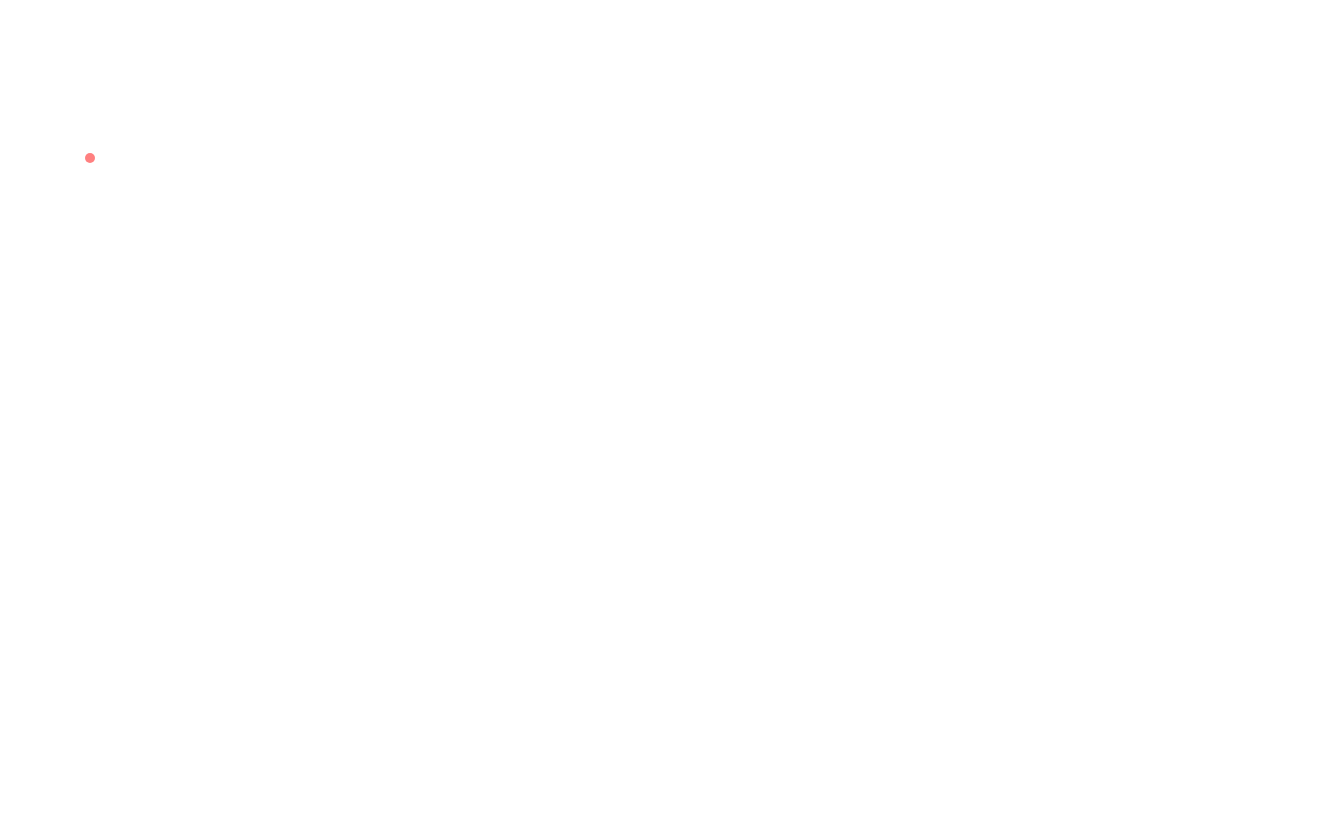
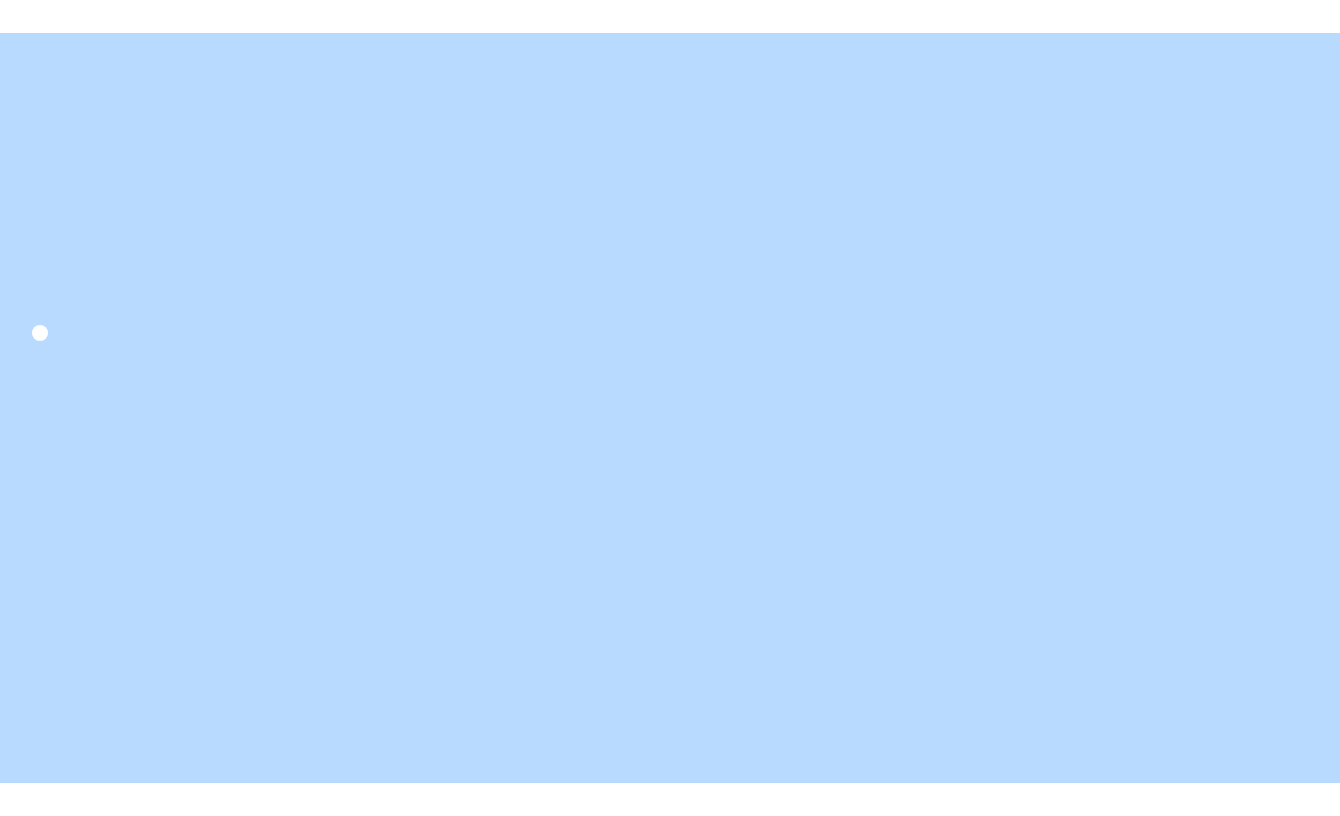
Before and after one commit to imsuji16/Personal-Testing-Environment, a plain HTML site: page points.html in a window 1280 px wide. Shown: the whole page, 1340 px wide, since content can reach past the window. Drawn offline with Linux system fonts and the light colour scheme.

Commit message:
Refactor canvas setup and implement physics for point movement

```diff
--- a/points.html
+++ b/points.html
@@ -8,8 +8,8 @@
 </head>
 <body>
     <div class="canvas-container">
-        <canvas id="myCanvas" width="1300" height="500"></canvas>
+        <canvas id="myCanvas" width="1400" height="750"></canvas>
     </div>
-    <script src="script.js"></script>
+    <script src="test.js"></script>
 </body>
 </html>
--- a/script.js
+++ b/script.js
@@ -1,5 +1,8 @@
 function drawPoint(x,y) {
-    ctx.clearRect(0, 0, myCanvas.clientWidth, myCanvas.clientHeight);
+
+    ctx.strokeStyle = "rgba(214, 224, 243, 1)";
+    ctx.lineWidth = 20;
+    ctx.strokeRect(0, 0, myCanvas.clientWidth, myCanvas.clientHeight);
     ctx.beginPath();
     ctx.arc(x, y, 5, 0, Math.PI * 2);
     ctx.fillStyle = "rgba(255, 128, 128, 1)";
@@ -11,11 +14,12 @@ let pointX = 100;
 let pointY = 100;
 let isDragging = false;
 let offsetX, offsetY;
+let pointYVelocity = 0;
+let pointXVelocity = 0;
+let gravity = 1;
 
 const myCanvas = document.getElementById("myCanvas");
 const ctx = myCanvas.getContext("2d");
-ctx.fillStyle = "rgba(240, 240, 240, 1)";
-ctx.fillRect(0, 0, myCanvas.clientWidth, myCanvas.clientHeight);
 drawPoint(pointX, pointY);
 
 myCanvas.addEventListener('mousedown', (e) => {
@@ -43,3 +47,6 @@ myCanvas.addEventListener('mousemove', (e) => {
 myCanvas.addEventListener('mouseup', () => {
     isDragging = false;
 });
+
+pointX += pointXVelocity;
+pointY += pointYVelocity;
--- a/styles.css
+++ b/styles.css
@@ -2,5 +2,5 @@
  display: flex;
  justify-content: center;
  align-items: center;
- height: 75vh;
+ height: 100vh;
 }
--- /dev/null
+++ b/test.js
@@ -0,0 +1,36 @@
+let X = 100;
+let Y = 100;
+let XV = 0;
+let YV = 0;
+let gravity = 0.7
+
+function draw() {
+    ctx.clearRect(0, 0, myCanvas.clientWidth, myCanvas.clientHeight);
+    ctx.fillStyle = "rgba(185, 218, 255, 1)";
+    ctx.fillRect(0, 0, myCanvas.clientWidth, myCanvas.clientHeight);
+    ctx.beginPath();
+    ctx.arc(X, Y, 8, 0, Math.PI * 2);
+    ctx.fillStyle = "rgba(255, 255, 255, 1)";
+    ctx.fill();
+    ctx.closePath();
+}
+
+function physics() {
+    YV += gravity;
+    X += XV;
+    Y += YV;
+    if (Y > 300) {
+        Y = 300;
+        YV *= -0.5;
+    }
+}
+
+function update() {
+    draw();
+    physics();
+}
+
+const myCanvas = document.getElementById("myCanvas");
+const ctx = myCanvas.getContext("2d");
+update();
+setInterval(update, 20);
```
Also changed, not shown: README.md (deleted).
